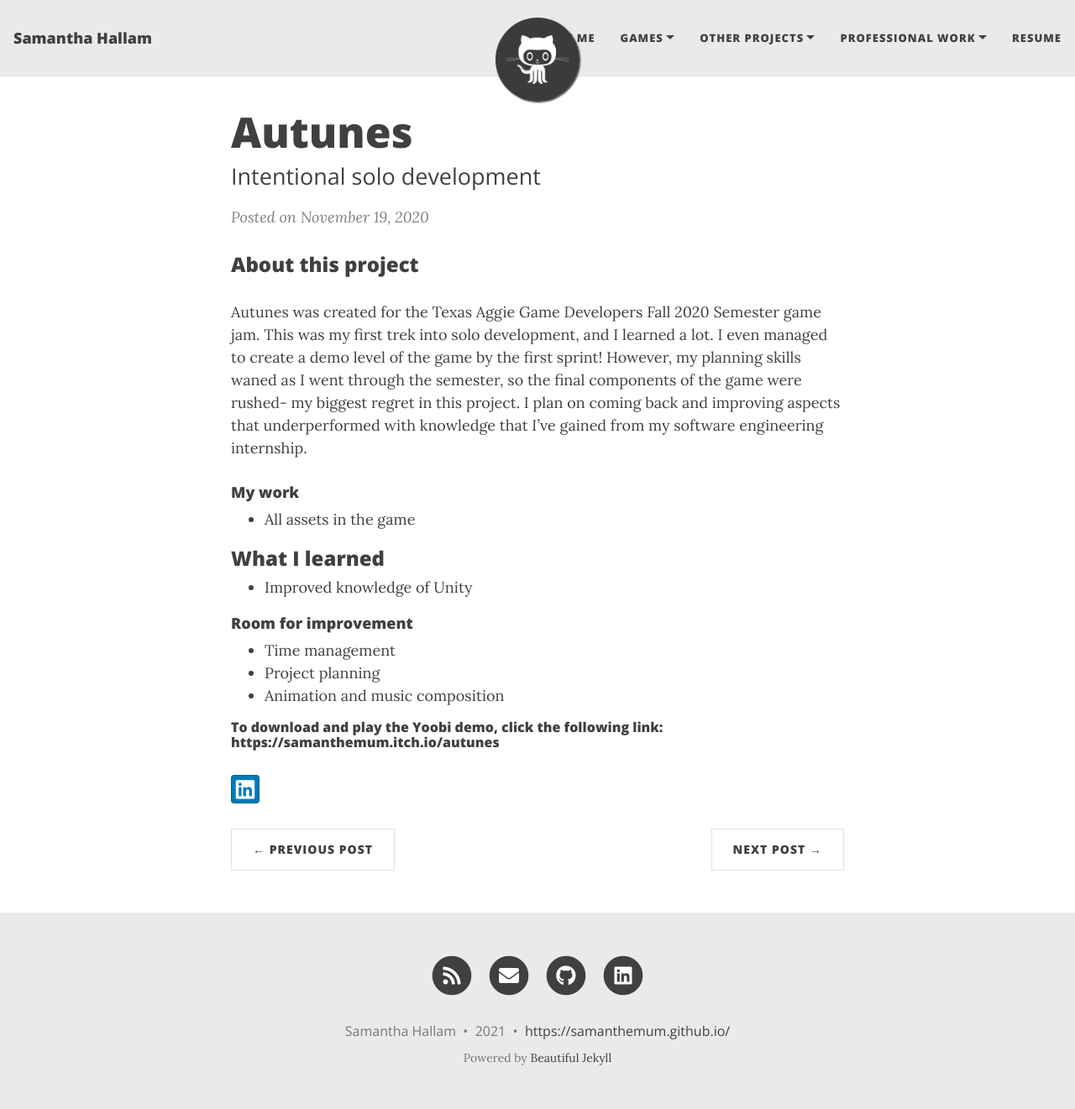
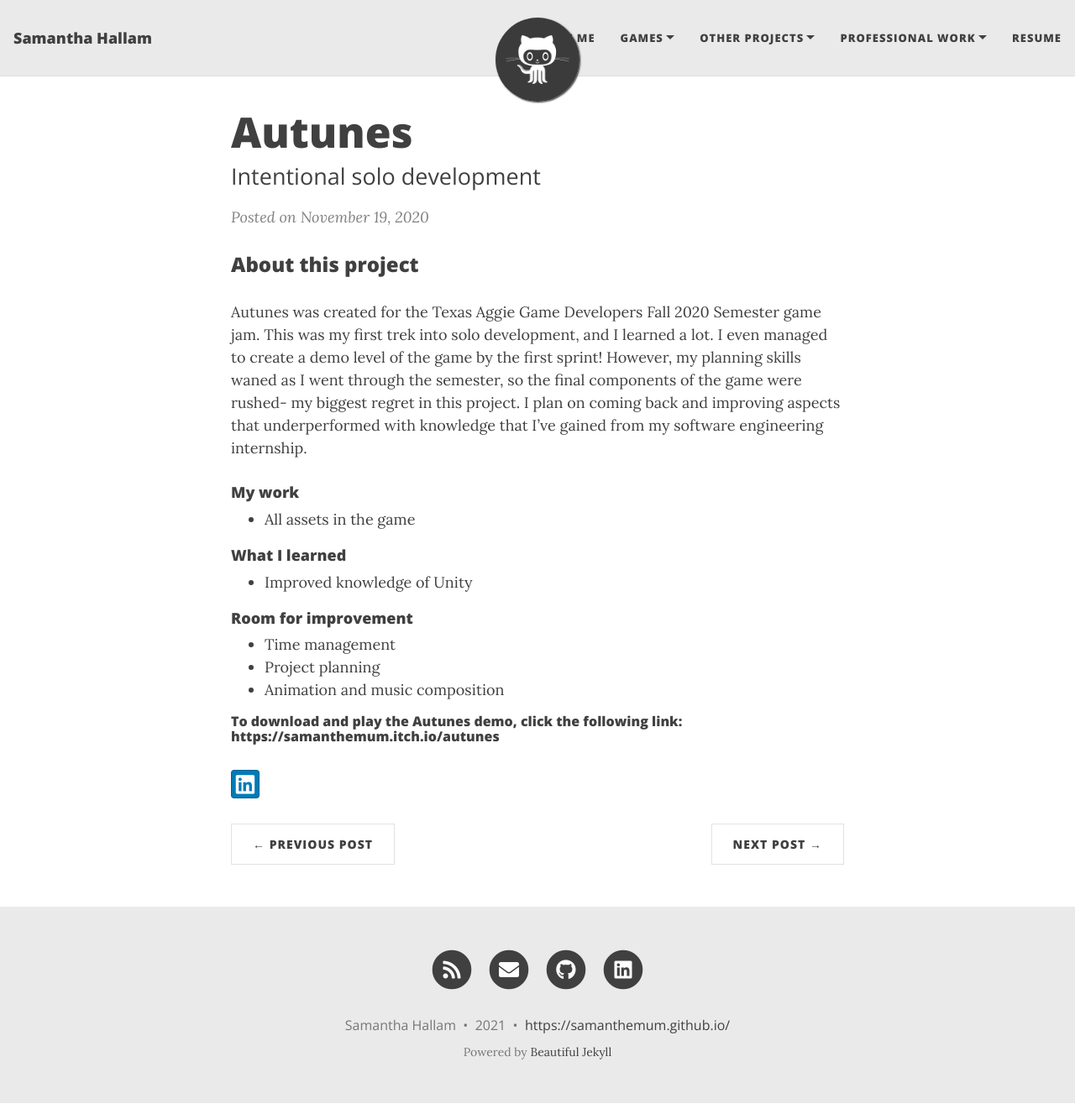
Before and after one commit to samanthemum/samanthemum.github.io, a Jekyll site: the page built from _posts/2020-11-19-autunes.md, in a window 1280 px wide and 1321 px high. Shown: the whole window at 84% size. Built offline with Jekyll 4.4.1, drawn with Linux system fonts in a browser that asks for light colours; nearby versions of some CDN libraries.

```diff
--- a/_posts/2020-11-19-autunes.md
+++ b/_posts/2020-11-19-autunes.md
@@ -14,7 +14,7 @@ Autunes was created for the Texas Aggie Game Developers Fall 2020 Semester game
 
 * All assets in the game
 
-### What I learned
+#### What I learned
 
 * Improved knowledge of Unity
 
@@ -25,4 +25,4 @@ Autunes was created for the Texas Aggie Game Developers Fall 2020 Semester game
 * Animation and music composition
 
 
-###### To download and play the Yoobi demo, click the following link: https://samanthemum.itch.io/autunes
+###### To download and play the Autunes demo, click the following link: https://samanthemum.itch.io/autunes
```
Also changed, not shown: _posts/2019-12-10-yoobi.md (+1 -1 lines), _posts/2020-04-23-www3.md (+1 -1 lines), _posts/2020-10-17-city_search.md (+1 -1 lines).
